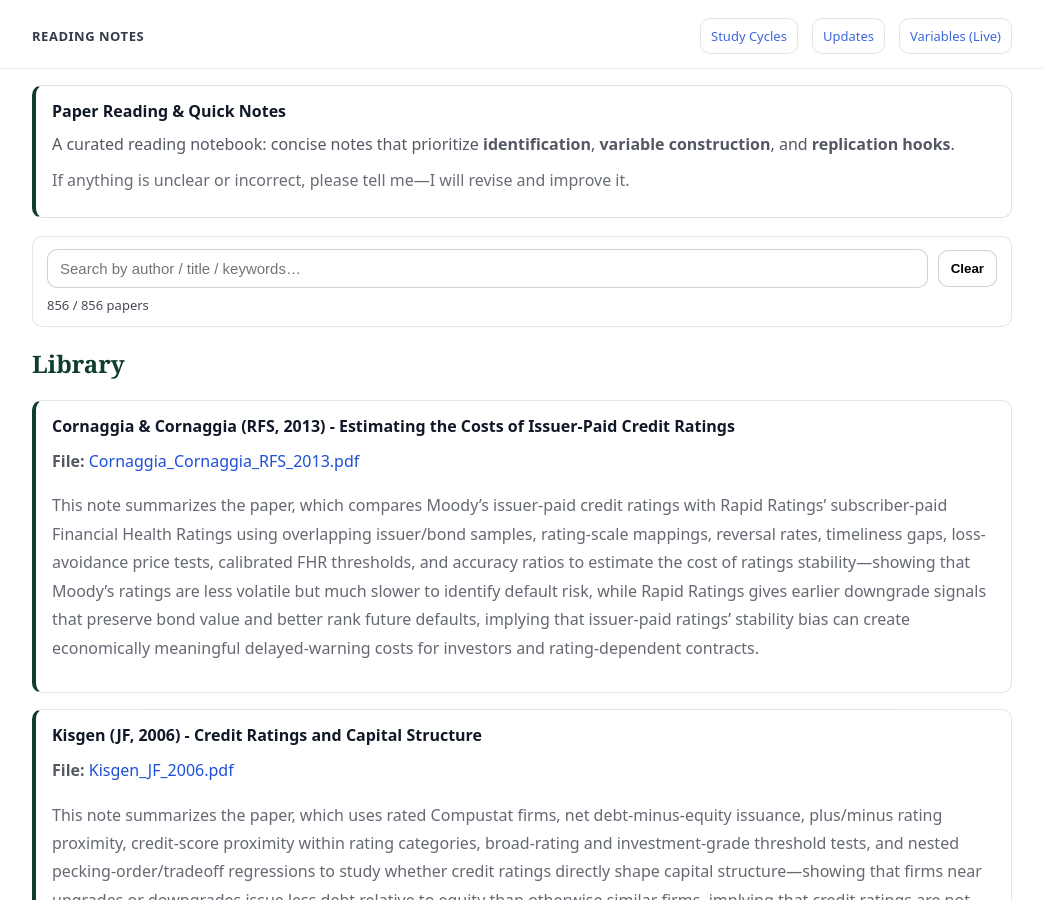
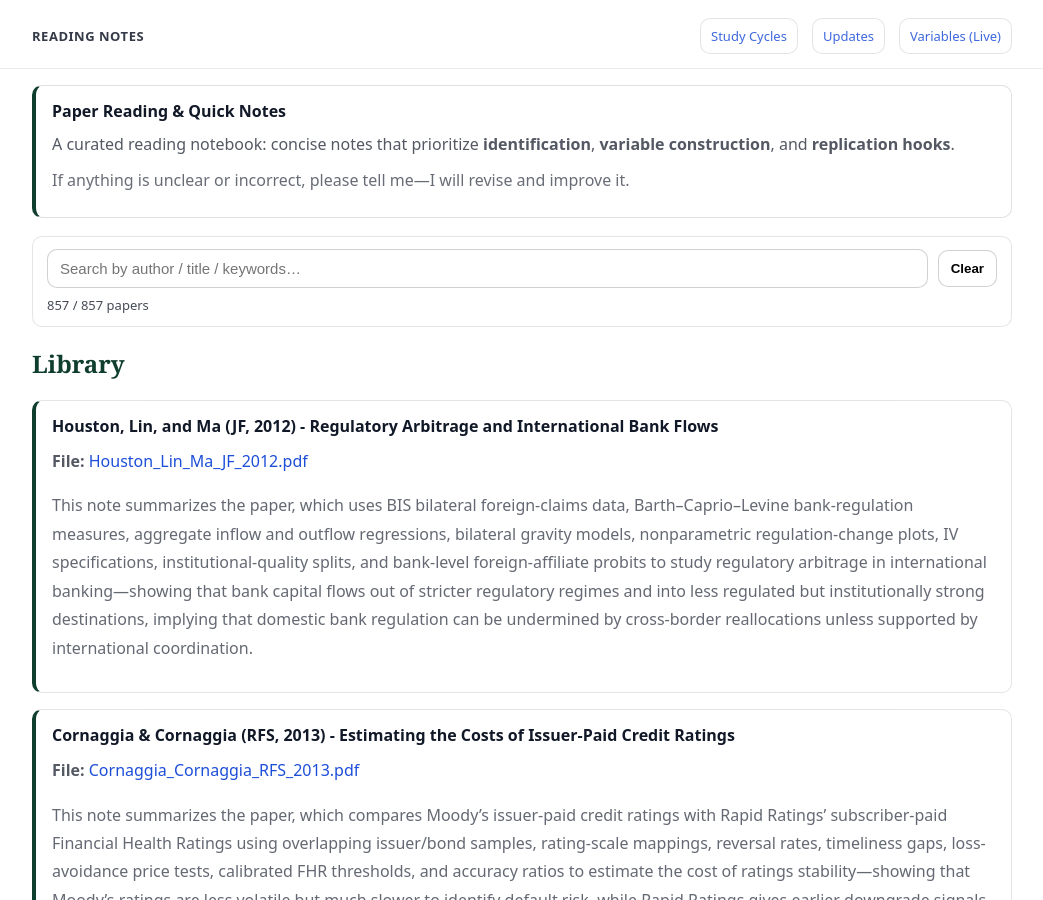
Before and after one commit to yaxinzn/study-archive, a Jekyll site: the page built from reading/index.md, in a window 1280 px wide and 900 px high. Shown: the whole window, without its empty margins (118-1161 px from the left). Built offline with Jekyll 4.4.1, drawn with Linux system fonts in a browser that asks for light colours.

Commit message:
Reading: add/update Houston_Lin_Ma_JF_2012.pdf

```diff
--- a/_data/reading.yml
+++ b/_data/reading.yml
@@ -1,3 +1,7 @@
+- title: "Houston, Lin, and Ma (JF, 2012) - Regulatory Arbitrage and International Bank Flows"
+  file: "Houston_Lin_Ma_JF_2012.pdf"
+  desc: "This note summarizes the paper, which uses BIS bilateral foreign-claims data, Barth–Caprio–Levine bank-regulation measures, aggregate inflow and outflow regressions, bilateral gravity models, nonparametric regulation-change plots, IV specifications, institutional-quality splits, and bank-level foreign-affiliate probits to study regulatory arbitrage in international banking—showing that bank capital flows out of stricter regulatory regimes and into less regulated but institutionally strong destinations, implying that domestic bank regulation can be undermined by cross-border reallocations unless supported by international coordination."
+
 - title: "Cornaggia & Cornaggia (RFS, 2013) - Estimating the Costs of Issuer-Paid Credit Ratings"
   file: "Cornaggia_Cornaggia_RFS_2013.pdf"
   desc: "This note summarizes the paper, which compares Moody’s issuer-paid credit ratings with Rapid Ratings’ subscriber-paid Financial Health Ratings using overlapping issuer/bond samples, rating-scale mappings, reversal rates, timeliness gaps, loss-avoidance price tests, calibrated FHR thresholds, and accuracy ratios to estimate the cost of ratings stability—showing that Moody’s ratings are less volatile but much slower to identify default risk, while Rapid Ratings gives earlier downgrade signals that preserve bond value and better rank future defaults, implying that issuer-paid ratings’ stability bias can create economically meaningful delayed-warning costs for investors and rating-dependent contracts."
```
Also changed, not shown: 1 other file.
